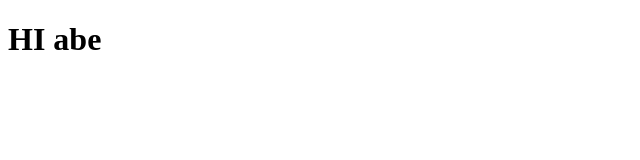
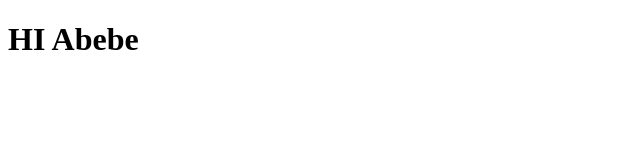
Before and after one commit to emahitem/Abebe, a plain HTML site: page index.html in a window 1280 px wide. Shown: the full height of the page, 0-640 px from the left. Drawn offline with Linux system fonts and the light colour scheme.

Commit message:
updated the name
updated the name

```diff
--- a/index.html
+++ b/index.html
@@ -6,6 +6,6 @@
     <title>Hello Abebe</title>
 </head>
 <body>
-    <h1>HI abe</h1>
+    <h1>HI Abebe</h1>
 </body>
 </html>
```
